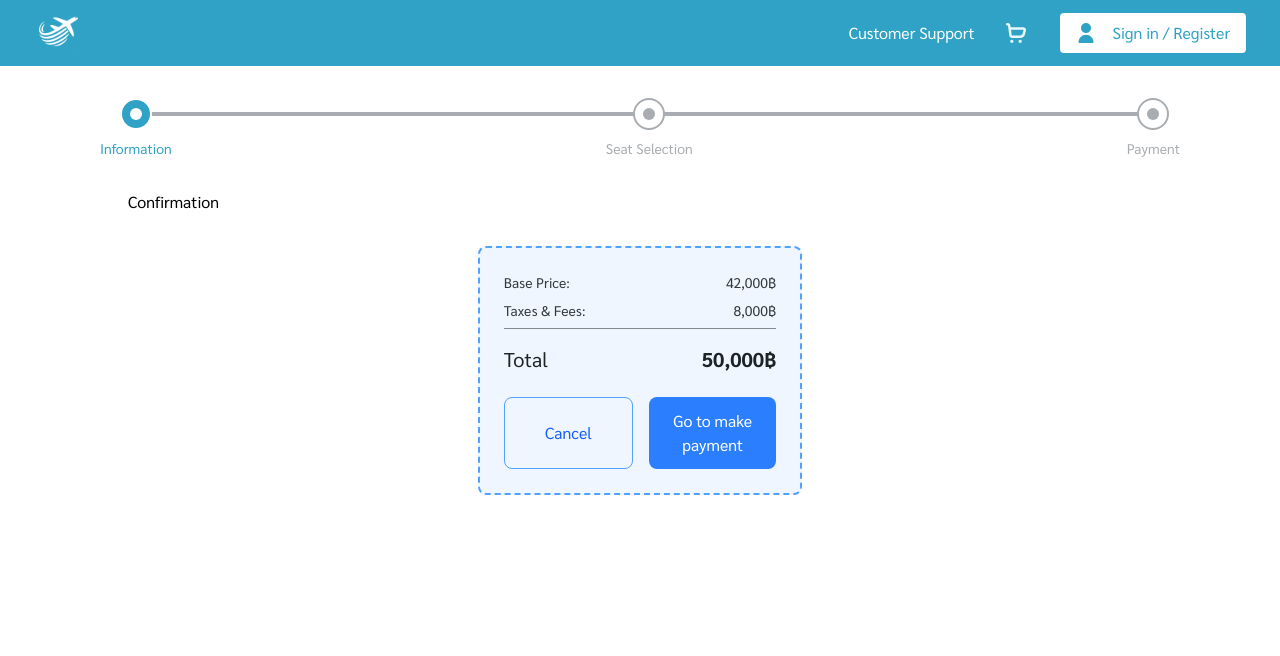
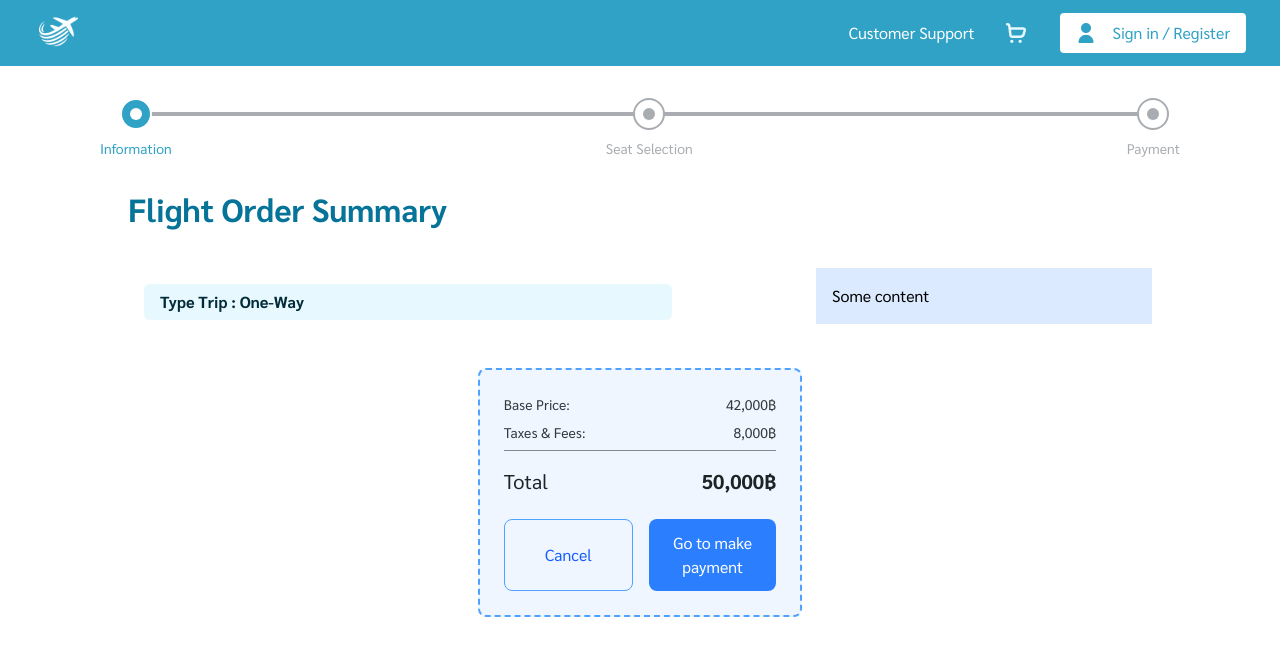
Before and after one commit to Mysterioucz/Se-Project, a Next.js app: page /checkout/payment/confirmation in a window 1280 px wide. Shown: the top 656 px of the page. Built offline with nearby package versions, Linux system fonts and the light colour scheme; no server answers; what @mui/material-nextjs would draw is missing.

Commit message:
feat/setup-layout-confirmation-page

```diff
--- a/src/app/(user)/checkout/payment/confirmation/page.tsx
+++ b/src/app/(user)/checkout/payment/confirmation/page.tsx
@@ -1,3 +1,30 @@
 export default function Page() {
-	return <div>Confirmation</div>;
+  return (
+
+    <div className="flex flex-col w-full justify-center gap-10">
+        <h1 className="font-sarabun text-[2rem] font-bold leading-[120%] text-primary-600">
+            Flight Order Summary
+        </h1>
+
+        <div className="flex items-start gap-16 self-stretch">
+            <div className="flex flex-col items-start gap-[0.625rem] w-[35rem] p-[1rem]">
+                <div className="flex items-start self-stretch px-4 py-2 rounded-md bg-primary-50">
+                    <div className="font-sarabun text-[1rem] font-semibold leading-[120%] text-primary-900 m-0">
+                        Type Trip : One-Way
+                    </div>
+                </div>
+            </div>
+
+            <div className="flex items-start gap-[4rem] self-stretch">
+                {/* add more children here */}
+            </div>
+
+            <div className="flex flex-col items-start gap-[1rem] [flex:1_0_0] bg-blue-100 p-[1rem]">
+                <p>Some content</p>
+            </div>
+        </div>
+    </div>
+
+
+  );
 }
```
